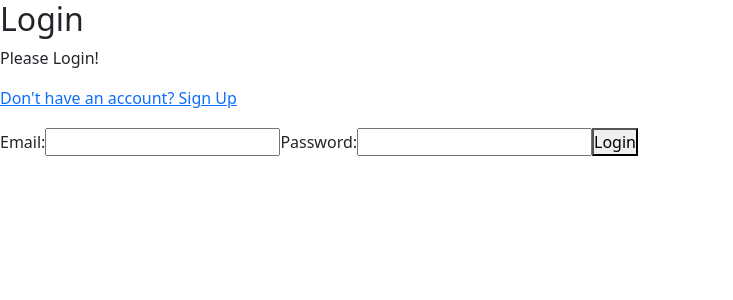
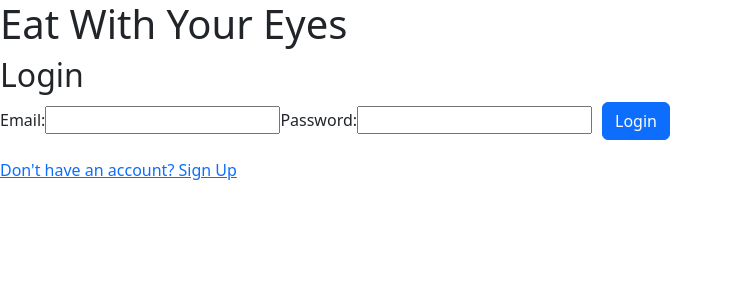
Before and after one commit to anthonycg/eatWithYourEyesFinal, a React (Create React App) app: page /api/login in a window 1280 px wide. Shown: the top 300 px of the page, without its empty margins (0-733 px from the left). Built offline with nearby package versions, Linux system fonts and the light colour scheme.

Commit message:
added cosmetics

```diff
--- a/src/components/AllPosts.js
+++ b/src/components/AllPosts.js
@@ -27,6 +27,8 @@ const AllPosts = (props) => {
     return (
         <div>
             <h2>All Posts</h2>
+            <Link style={{marginLeft: "10px"}} className="btn btn-success" to={'/'}>Back to Search</Link>
+            <Link style={{marginLeft: "10px"}} className="btn btn-info" to={'/api/posts/new'}>New Post</Link>
         {
             postData.map((post, index) => {
 
--- a/src/components/Login.js
+++ b/src/components/Login.js
@@ -58,27 +58,28 @@ const Login = (props) => {
 
     return (
         <div>
+            <h1>Eat With Your Eyes</h1>
             <h2>Login</h2>
             <h5 className="error-text" style={{color:"red"}}>{errorMessage ? errorMessage: ""}</h5>
-            {
+            {/* {
                 //company Name is not an empty string
                 companyName ?
                 <p> You are logged in as {companyName}</p>:
                 <p>Please Login!</p>
-            }
-            <div style={{marginBottom:"18px"}}>
-                <Link to="/api/register">Don't have an account? Sign Up</Link>
-            </div>
+            } */}
 
             <form onSubmit={handleLogin} >
                 {/* <button onClick={handleLogout}>Logout</button> */}
                 <label>Email:</label>
                 <input value={email} onChange={(e)=> {setEmail(e.target.value)}}></input>
                 <label>Password:</label>
-                <input value={password} onChange={(e)=> {setPassword(e.target.value)}}></input>
-                <button  type="submit">Login</button>
+                <input type="password" value={password} onChange={(e)=> {setPassword(e.target.value)}}></input>
+                <button className="btn btn-primary" style={{marginLeft: "10px"}} type="submit">Login</button>
             </form>
 
+            <div style={{marginTop:"18px"}}>
+                <Link to="/api/register">Don't have an account? Sign Up</Link>
+            </div>
         </div>
     )
 }
--- a/src/components/Registration.js
+++ b/src/components/Registration.js
@@ -8,7 +8,7 @@ const Registration = () => {
     const [email, setEmail] = useState("");
     const [password, setPassword] = useState("");
     const [confirmPassword, setConfirmPassword] = useState("");
-    const [errorMessage, setErrorMessage] = useState([]);
+    const [errorMessage, setErrorMessage] = useState("");
     const navigate = useNavigate();
 
     let config = {
@@ -32,7 +32,7 @@ const Registration = () => {
         )
         .catch((err) => {
             console.log(err)
-            setErrorMessage(err)
+            setErrorMessage(err.response.data.message)
         }
         )
     }
@@ -53,7 +53,7 @@ const Registration = () => {
             <input type="password" value={password} onChange={(e)=> {setPassword(e.target.value)}}></input>
             <label>Confirm Password:</label>
             <input type="password" value={confirmPassword} onChange={(e)=> {setConfirmPassword(e.target.value)}}></input>
-            <button type="submit">Sign up</button>
+            <button style={{marginTop: "10px"}} className="btn btn-primary" type="submit">Sign up</button>
             </form>
         </div>
     )
--- a/src/components/Search.js
+++ b/src/components/Search.js
@@ -47,8 +47,8 @@ const Search = (props) => {
 
     return (
         <div>
-            <button><Link to={'/api/logout'}>logout</Link></button>
-            <button style={{marginLeft:"15px"}}><Link to={'/api/posts/new'}>New Post</Link></button>
+            <button className="btn btn-danger"><Link style={{color:"white",textDecoration:"none"}} to={'/api/logout'}>Logout</Link></button>
+            <button className="btn btn-success" style={{marginLeft:"15px"}}><Link style={{color:"white",textDecoration:"none"}} to={'/api/posts/new'}>New Post</Link></button>
             <div className="search-form">
                 <form onSubmit={searchHandler} >
                     <div className="search-form-items">
@@ -56,7 +56,7 @@ const Search = (props) => {
                     <input type="text" value={term} onChange={(e) => {setTerm(e.target.value)}}></input>
                     <label>Location:</label>
                     <input type="text" value={location} onChange={(e) => {setLocation(e.target.value)}}></input>
-                    <input type="submit" value="Search" className="search-button"/>
+                    <input type="submit" value="Search" style={{marginLeft: "10px"}} className="btn btn-primary"/>
                     </div>
                 </form>
             </div>
```
